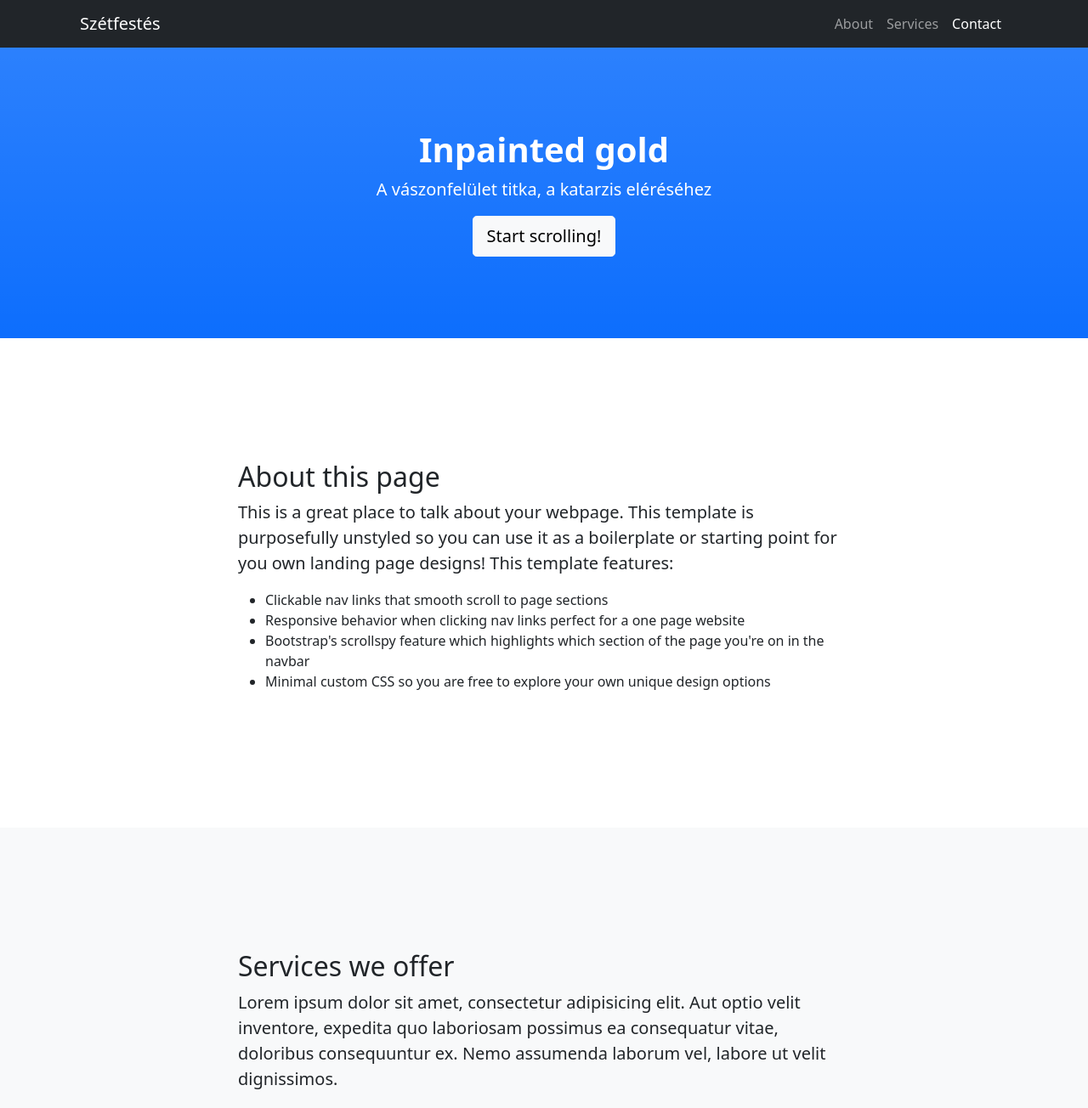
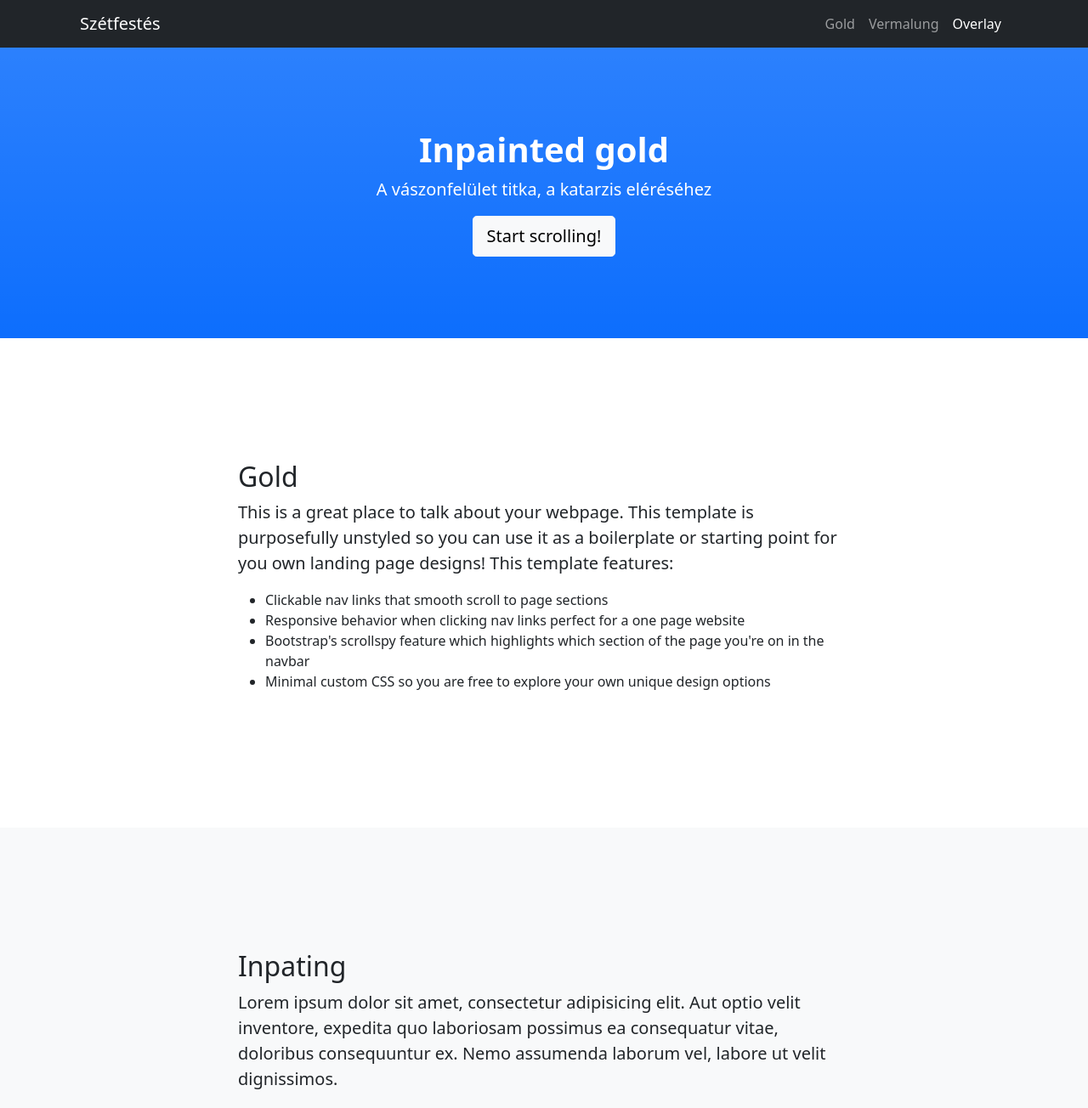
Before and after one commit to bankitomi26/vermalung, a plain HTML site: page index.html in a window 1280 px wide. Shown: the top 1304 px of the page at 85% size. Drawn offline with nearby package versions, Linux system fonts and the light colour scheme.

Commit message:
Update index.html

```diff
--- a/index.html
+++ b/index.html
@@ -18,9 +18,9 @@
                 <button class="navbar-toggler" type="button" data-bs-toggle="collapse" data-bs-target="#navbarResponsive" aria-controls="navbarResponsive" aria-expanded="false" aria-label="Toggle navigation"><span class="navbar-toggler-icon"></span></button>
                 <div class="collapse navbar-collapse" id="navbarResponsive">
                     <ul class="navbar-nav ms-auto">
-                        <li class="nav-item"><a class="nav-link" href="#about">About</a></li>
-                        <li class="nav-item"><a class="nav-link" href="#services">Services</a></li>
-                        <li class="nav-item"><a class="nav-link" href="#contact">Contact</a></li>
+                        <li class="nav-item"><a class="nav-link" href="#about">Gold</a></li>
+                        <li class="nav-item"><a class="nav-link" href="#services">Vermalung</a></li>
+                        <li class="nav-item"><a class="nav-link" href="#contact">Overlay</a></li>
                     </ul>
                 </div>
             </div>
@@ -38,7 +38,7 @@
             <div class="container px-4">
                 <div class="row gx-4 justify-content-center">
                     <div class="col-lg-8">
-                        <h2>About this page</h2>
+                        <h2>Gold</h2>
                         <p class="lead">This is a great place to talk about your webpage. This template is purposefully unstyled so you can use it as a boilerplate or starting point for you own landing page designs! This template features:</p>
                         <ul>
                             <li>Clickable nav links that smooth scroll to page sections</li>
@@ -55,7 +55,7 @@
             <div class="container px-4">
                 <div class="row gx-4 justify-content-center">
                     <div class="col-lg-8">
-                        <h2>Services we offer</h2>
+                        <h2>Inpating</h2>
                         <p class="lead">Lorem ipsum dolor sit amet, consectetur adipisicing elit. Aut optio velit inventore, expedita quo laboriosam possimus ea consequatur vitae, doloribus consequuntur ex. Nemo assumenda laborum vel, labore ut velit dignissimos.</p>
                     </div>
                 </div>
@@ -66,7 +66,7 @@
             <div class="container px-4">
                 <div class="row gx-4 justify-content-center">
                     <div class="col-lg-8">
-                        <h2>Contact us</h2>
+                        <h2>Overlay</h2>
                         <p class="lead">Lorem ipsum dolor sit amet, consectetur adipisicing elit. Vero odio fugiat voluptatem dolor, provident officiis, id iusto! Obcaecati incidunt, qui nihil beatae magnam et repudiandae ipsa exercitationem, in, quo totam.</p>
                     </div>
                 </div>
```
